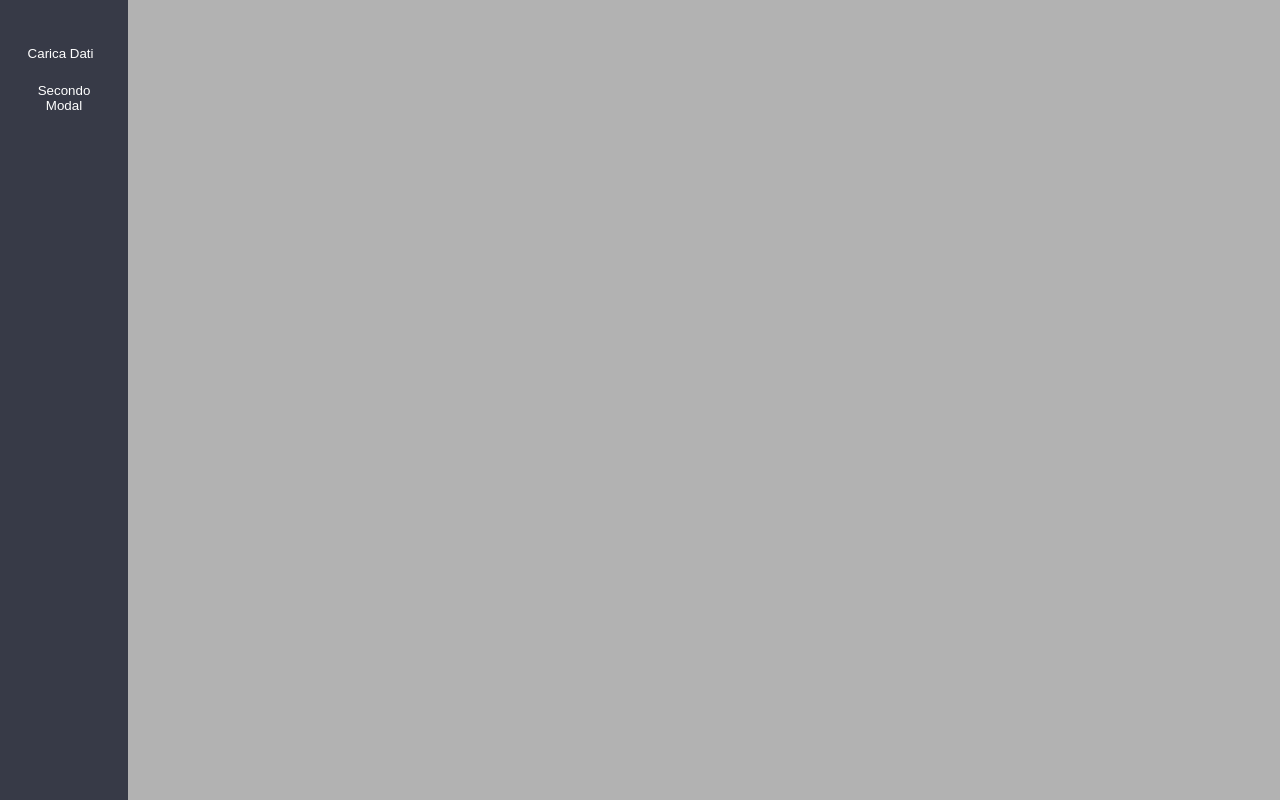
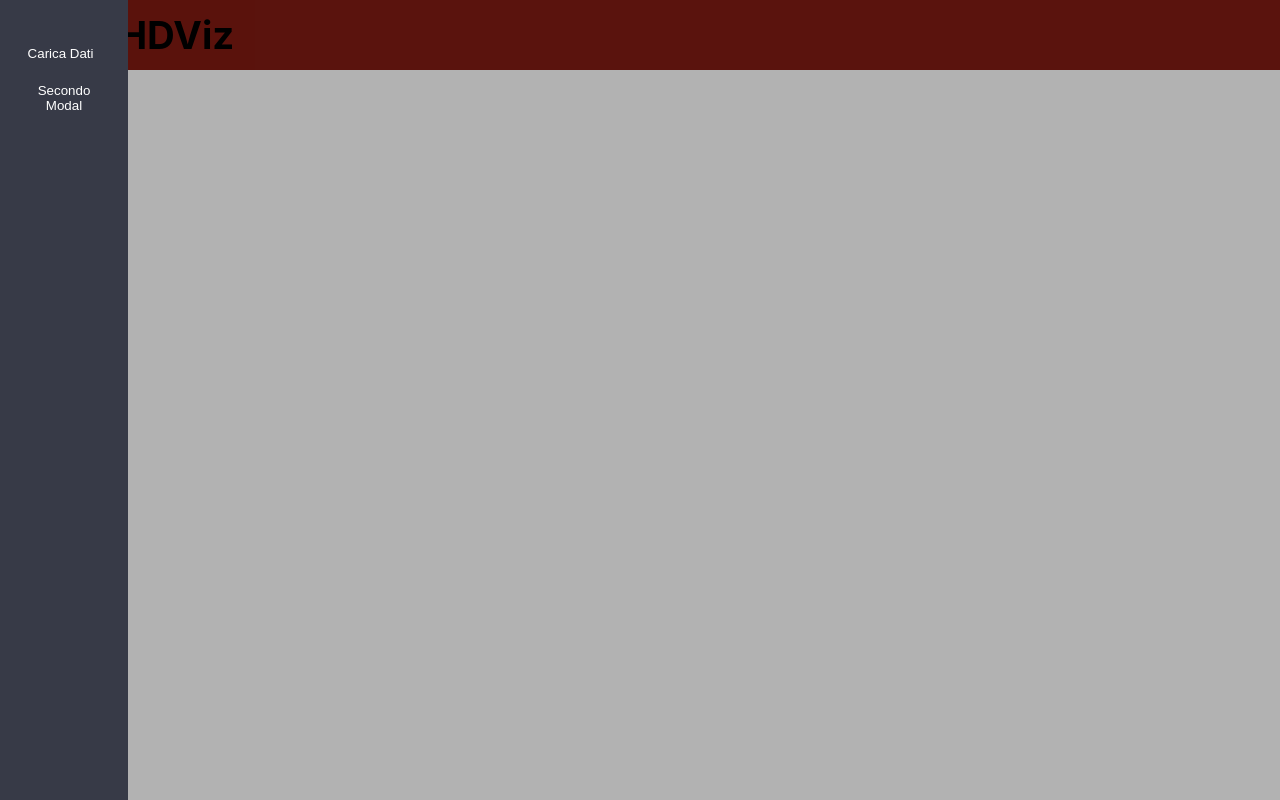
Before and after one commit to CodeBusterswe/CodeBusters-HDviz, a React (Create React App) app in the folder client/: page / in a window 1280 px wide. Built offline with nearby package versions, Linux system fonts and the light colour scheme.

Commit message:
add <header/> in view

```diff
--- a/client/src/components/UI/headerUI/Header.js
+++ b/client/src/components/UI/headerUI/Header.js
@@ -1,10 +1,10 @@
-import logo from "./logo.svg";
+import logo from "./logo/logo.svg"
 import "./Header.css";
 
 const Header = () => {
 	return (
 		<header className="App-header">
-			<img src={logo} className="App-logo" alt="logo"/>
+			<img src={logo} className="App-logo" alt="logo" />
 			<h1>HDViz</h1>
 		</header>
 	)
--- a/client/src/components/View.js
+++ b/client/src/components/View.js
@@ -3,7 +3,8 @@ import React, {useState} from "react"
 import { observer } from "mobx-react-lite"
 import BurgerMenu from "./UI/burgerMenuUI/BurgerMenu"
 import "./style.css"
-import { useStore } from "../ContextProvider";
+import { useStore } from "../ContextProvider"
+import Header from "./UI/headerUI/Header"
 
 const View = observer(() => {
 	const viewModel = useStore()
@@ -11,6 +12,7 @@ const View = observer(() => {
 	return (
 		<div>
 			<BurgerMenu />
+			<Header />
 		</div>
 	)
 })
```
